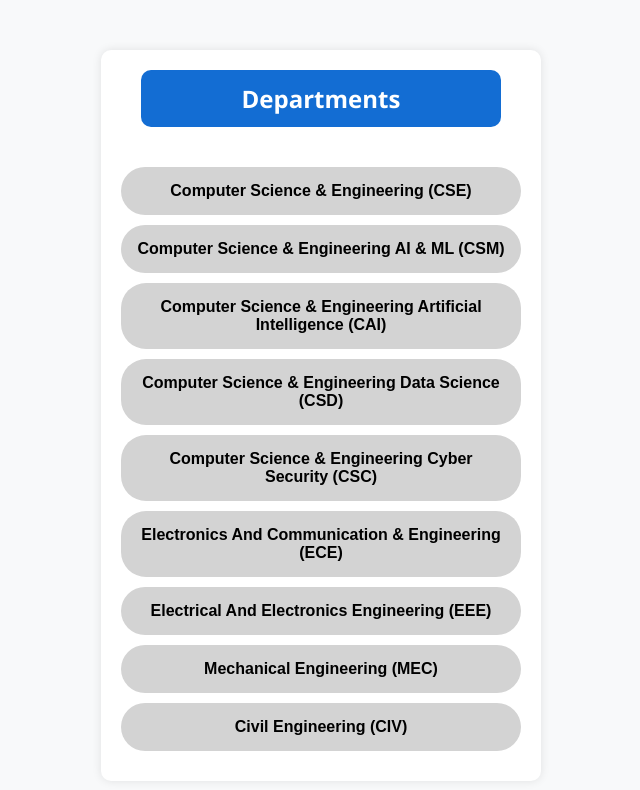
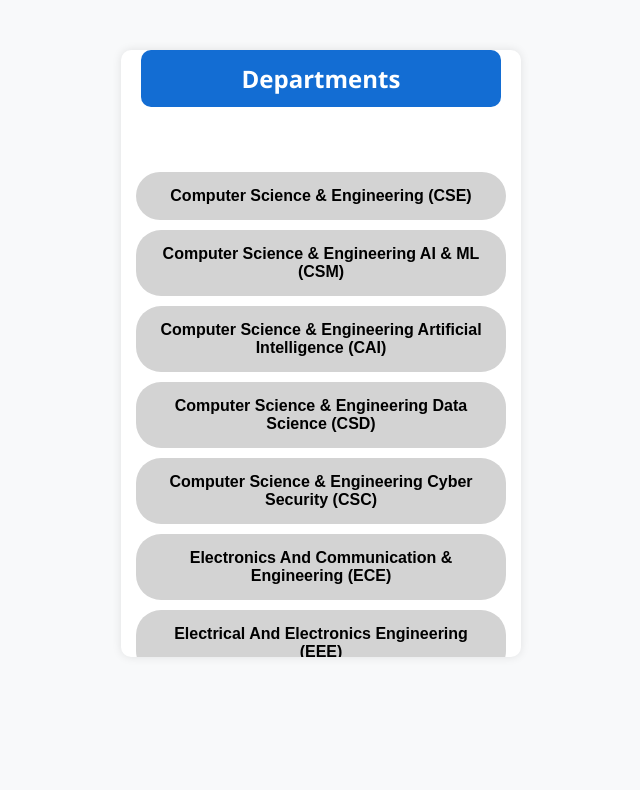
Before and after one commit to PAVANI2511/NoticeBoard, a React (Create React App) app: page /departments in a window 1280 px wide. Shown: the top 790 px of the page, without its empty margins (319-959 px from the left). Built offline with nearby package versions, Linux system fonts and the light colour scheme.

Commit message:
Update components and navigation logic

```diff
--- a/src/App.js
+++ b/src/App.js
@@ -6,6 +6,7 @@ import Departments from './components/Departments';
 import Year from './components/Year';
 import Sections from './components/Sections';
 import FileUploader from './components/FileUploader';
+import { MdTableView } from 'react-icons/md';
 import Email from './components/Email';
 import Password from './components/Password';
 import ForgotPassword from './components/ForgotPassword';
@@ -19,6 +20,7 @@ function App() {
         <Route path="/year" element={<Year/>}/>
         <Route path="/sections" element={<Sections/>}/>
         <Route path="/fileuploader" element={<FileUploader/>}/>
+        <Route path="/tableview" element={<MdTableView/>}/>
         <Route path="/Email" element={<Email/>}/>
         <Route path="/Password" element={<Password/>}/>
         <Route path='/forgotpassword'element={<ForgotPassword/>}/>
--- a/src/components/Departments.css
+++ b/src/components/Departments.css
@@ -1,13 +1,15 @@
 .container {
   font-family: Arial, sans-serif;
-  padding: 20px;
+  padding: 0;
   background-color: #fff;
   border-radius: 10px;
   max-width: 400px;
   margin: 40px auto;
   box-shadow: 0 0 10px rgba(0,0,0,0.1);
+  display: flex;
+  flex-direction: column;
+  max-height: 90vh; /* Prevent container from overflowing screen */
 }
-
 .header {
   background-color: #6c63ff;
   color: #fff;
@@ -20,7 +22,25 @@
 }
 
 .buttons {
-  margin-top: 20px;
+  margin-top: 0;
+  padding: 15px;
+  overflow-y: auto;
+  flex-grow: 1;
+  max-height: 60vh; /* Adjust this as needed */
+}
+
+/* Optional scrollbar styling */
+.buttons::-webkit-scrollbar {
+  width: 8px;
+}
+
+.buttons::-webkit-scrollbar-thumb {
+  background-color: #aaa;
+  border-radius: 4px;
+}
+
+.buttons::-webkit-scrollbar-thumb:hover {
+  background: #888;
 }
 
 .dept-button {
--- a/src/components/FileUploader.js
+++ b/src/components/FileUploader.js
@@ -37,20 +37,11 @@ const FileUploader = () => {
       }
 
       const [rawHeaderRow, ...rawDataRows] = allRows;
+      const headerRow = rawHeaderRow.filter((header) => header !== '');
+      const dataRows = rawDataRows.filter((row) => row.some((cell) => cell !== ''));
 
-      // Clean header: remove empty headers
-      const headerRow = rawHeaderRow.filter((header) => header !== '');
-
-      // Remove completely empty rows
-      const dataRows = rawDataRows.filter((row) =>
-        row.some((cell) => cell !== '')
-      );
-
-      // Build data rows based on header length
       const finalData = dataRows.map((row) =>
-        Object.fromEntries(
-          headerRow.map((key, index) => [key, row[index] ?? ''])
-        )
+        Object.fromEntries(headerRow.map((key, index) => [key, row[index] ?? '']))
       );
 
       setHeaders(headerRow);
@@ -81,7 +72,7 @@ const FileUploader = () => {
 
     localStorage.setItem('excelData', JSON.stringify(excelData));
     localStorage.setItem('headers', JSON.stringify(headers));
-    navigate('/table');
+    navigate('/tableview');
   };
 
   return (
```
